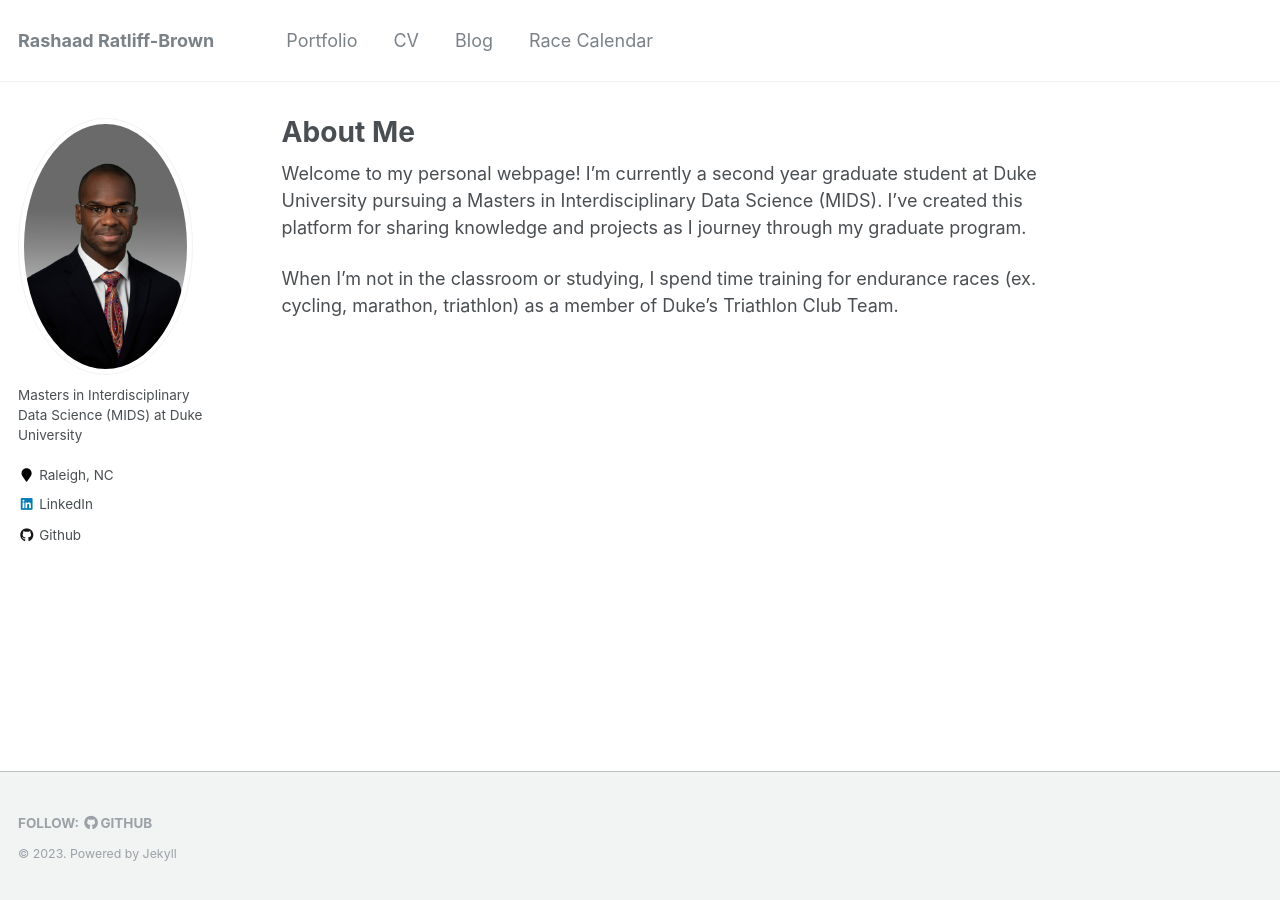
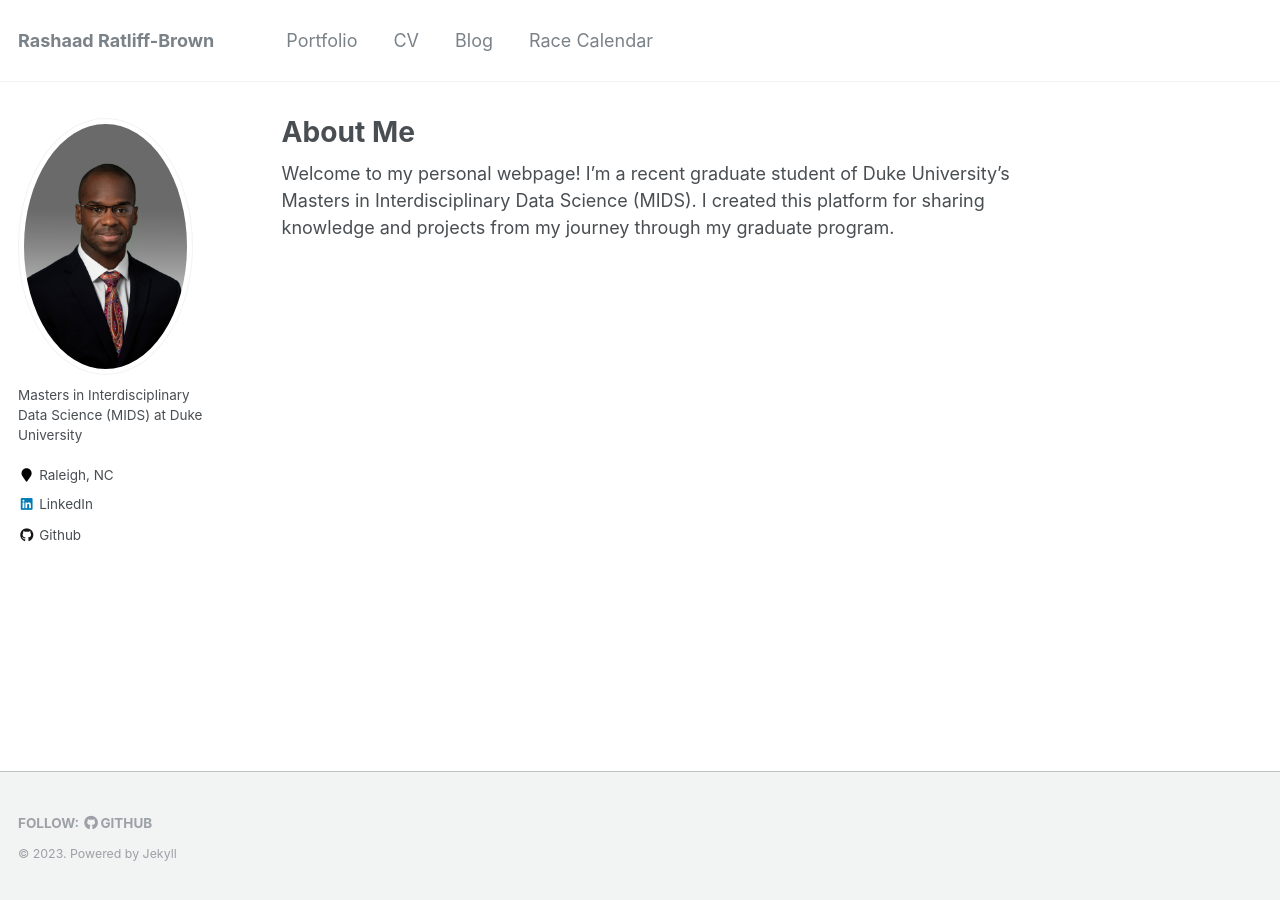
Before and after one commit to caratliff/caratliff.github.io, a Jekyll site: the page built from _pages/about.md, in a window 1280 px wide. Built offline with Jekyll 4.4.1, drawn with Linux system fonts in a browser that asks for light colours.

Commit message:
Update about.md

```diff
--- a/_pages/about.md
+++ b/_pages/about.md
@@ -8,6 +8,4 @@ redirect_from:
   - /about.html
 ---
 
-Welcome to my personal webpage! I'm currently a second year graduate student at Duke University pursuing a Masters in Interdisciplinary Data Science (MIDS). I've created this platform for sharing knowledge and projects as I journey through my graduate program.
-
-When I'm not in the classroom or studying, I spend time training for endurance races (ex. cycling, marathon, triathlon) as a member of Duke's Triathlon Club Team.
+Welcome to my personal webpage! I'm a recent graduate student of Duke University's Masters in Interdisciplinary Data Science (MIDS). I created this platform for sharing knowledge and projects from my journey through my graduate program.
```
